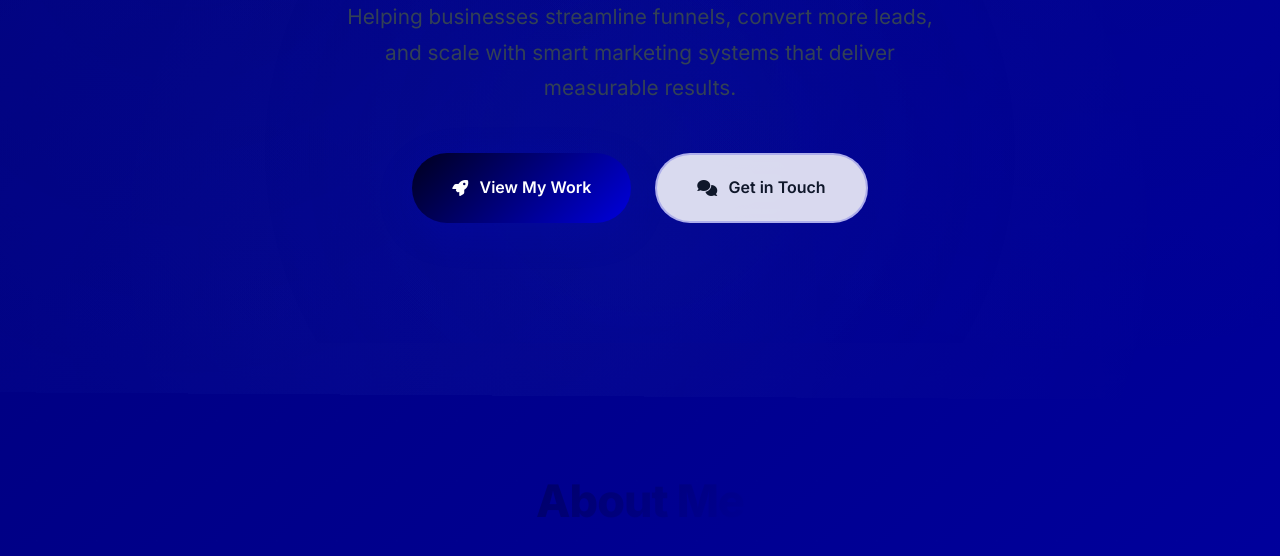
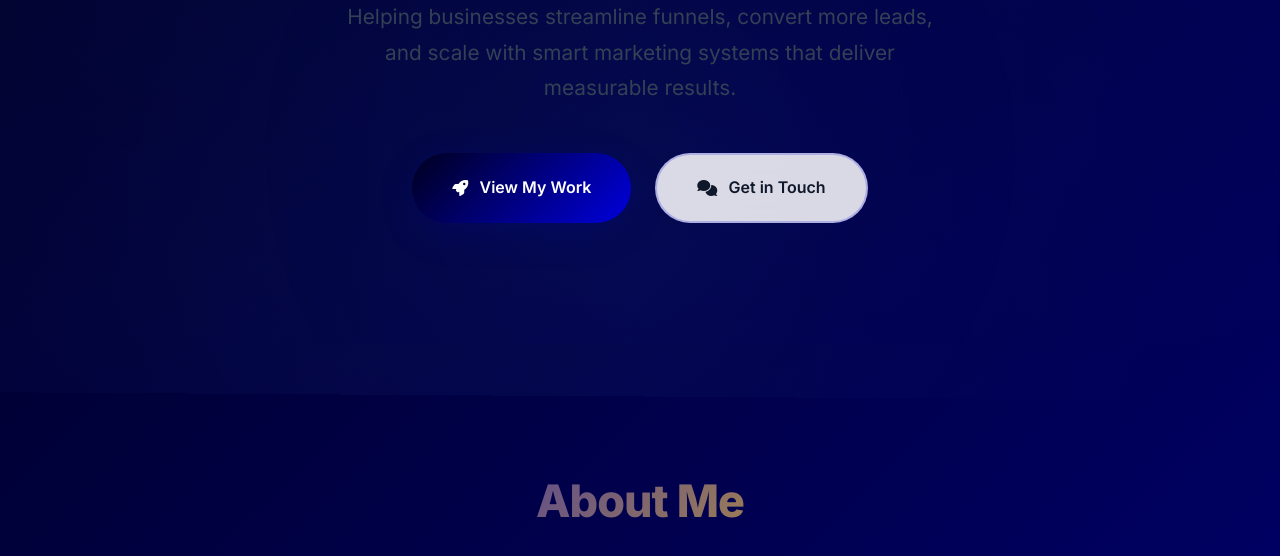
Before and after one commit to mktbykem/mktbykem.github.io, a plain HTML site: page index.html in a window 1280 px wide. Shown: the part 396-952 px from the top of the page. Drawn offline with Linux system fonts and the light colour scheme.

Commit message:
Update index.html

```diff
--- a/index.html
+++ b/index.html
@@ -40,7 +40,7 @@
 
     body {
       font-family: 'Inter', sans-serif;
-      background: var(--gradient-surface);
+      background: linear-gradient(135deg, #00001e, #0000dd);
       color: var(--text-primary);
       line-height: 1.7;
       overflow-x: hidden;
@@ -284,7 +284,7 @@
       font-size: 2.8rem;
       font-weight: 800;
       margin-bottom: 4rem;
-      background: var(--gradient-primary);
+      background: var(--gradient-accent);
       -webkit-background-clip: text;
       -webkit-text-fill-color: transparent;
       background-clip: text;
```
